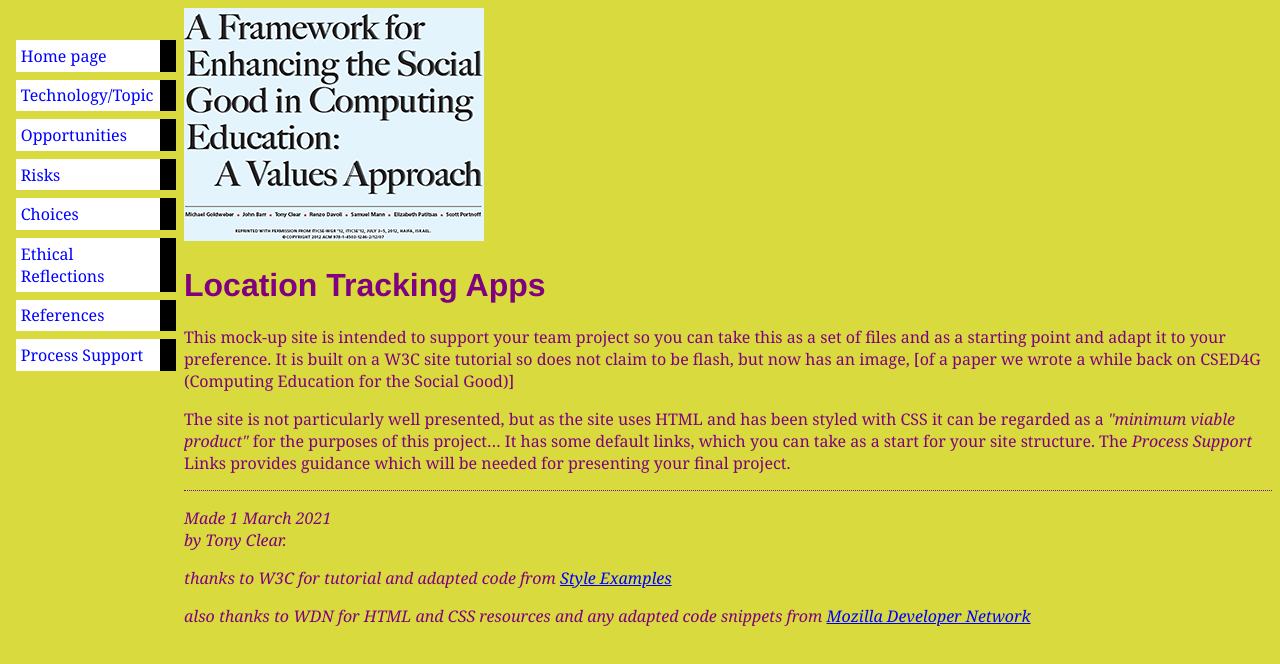
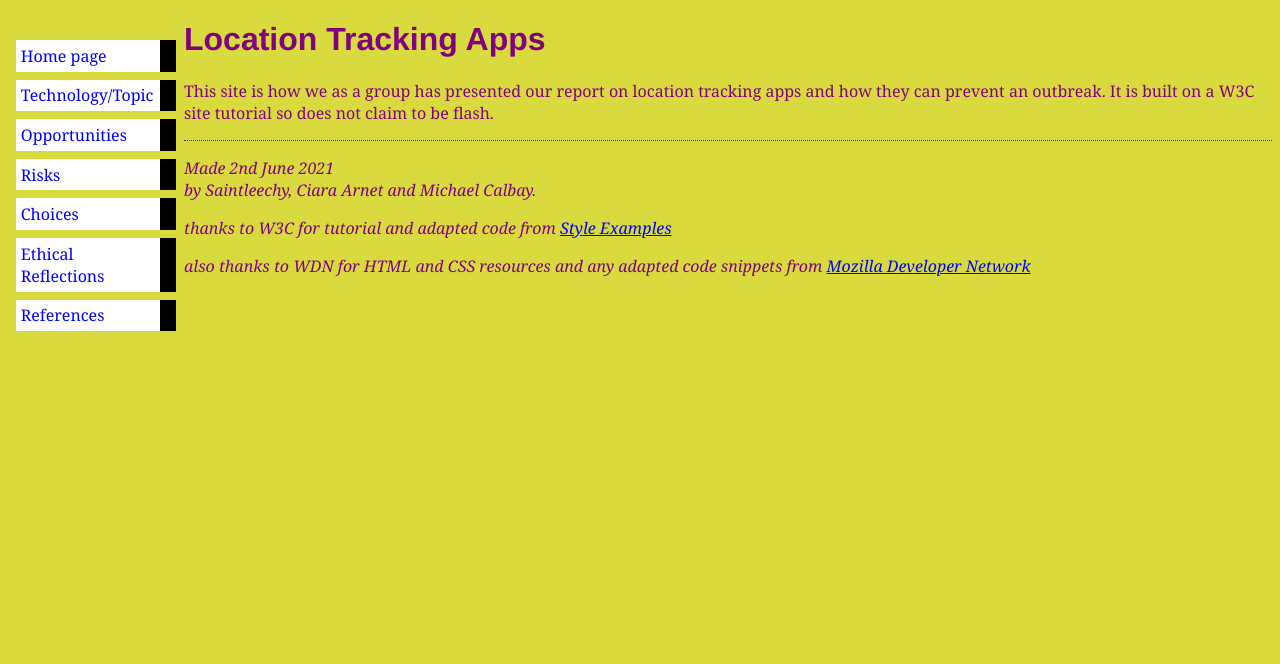
Before and after one commit to CiaraArnet/1501.github.io, a plain HTML site: page index.html in a window 1280 px wide. Drawn offline with Linux system fonts and the light colour scheme.

Commit message:
Update index.html

```diff
--- a/index.html
+++ b/index.html
@@ -6,7 +6,6 @@
   </head>
 
 <body>
-<img src="images/csg4ed-small.png" alt="Enhancing Social Good in Computing"
 <!-- Site navigation menu -->
 <ul class="navbar">
   <li><a href="index.html">Home page</a>
@@ -16,22 +15,19 @@
 	<li><a href="misc/choices.html">Choices</a>
 	<li><a href="misc/ethics.html">Ethical Reflections</a>
 	<li><a href="misc/references.html">References</a>
-   <li><a href="misc/process.html">Process Support</a>
 </ul>
 
 <!-- Main content -->
 <h1>Location Tracking Apps</h1>
 
 
-</ul><p>This mock-up site is intended to support your team project so you can take this as a set of files and as a starting point and adapt it to your preference.
-It is built on a W3C site tutorial so does not claim to be flash, but now has an image, [of a paper we wrote a while back on CSED4G (Computing Education for the Social Good)]</p>
-<p>The site is not particularly well presented, but as the site uses HTML and has been styled with CSS it can be regarded as a <em>"minimum viable product"</em> for the purposes of this project&hellip;
-It has some default links, which you can take as a start for your site structure.  The <em>Process Support </em>Links provides guidance which will be needed for presenting your final project. </p>
+</ul><p>This site is how we as a group has presented our report on location tracking apps and how they can prevent an outbreak.
+It is built on a W3C site tutorial so does not claim to be flash.</p>
 
 
 <!-- Sign and date the page, it's only polite! -->
-<address>Made 1 March 2021<br>
-  by Tony Clear.</address>
+<address>Made 2nd June 2021<br>
+  by Saintleechy, Ciara Arnet and Michael Calbay.</address>
 
 <p><em>thanks to W3C for tutorial and adapted code from <a href="https://www.w3.org/Style/Examples/011/firstcss.en.html">Style Examples</a></p></em>
 <p><em>also thanks to WDN for HTML and CSS resources and any adapted code snippets from <a href= "https://developer.mozilla.org/en-US/docs/Web">Mozilla Developer Network</a></p></em
```
